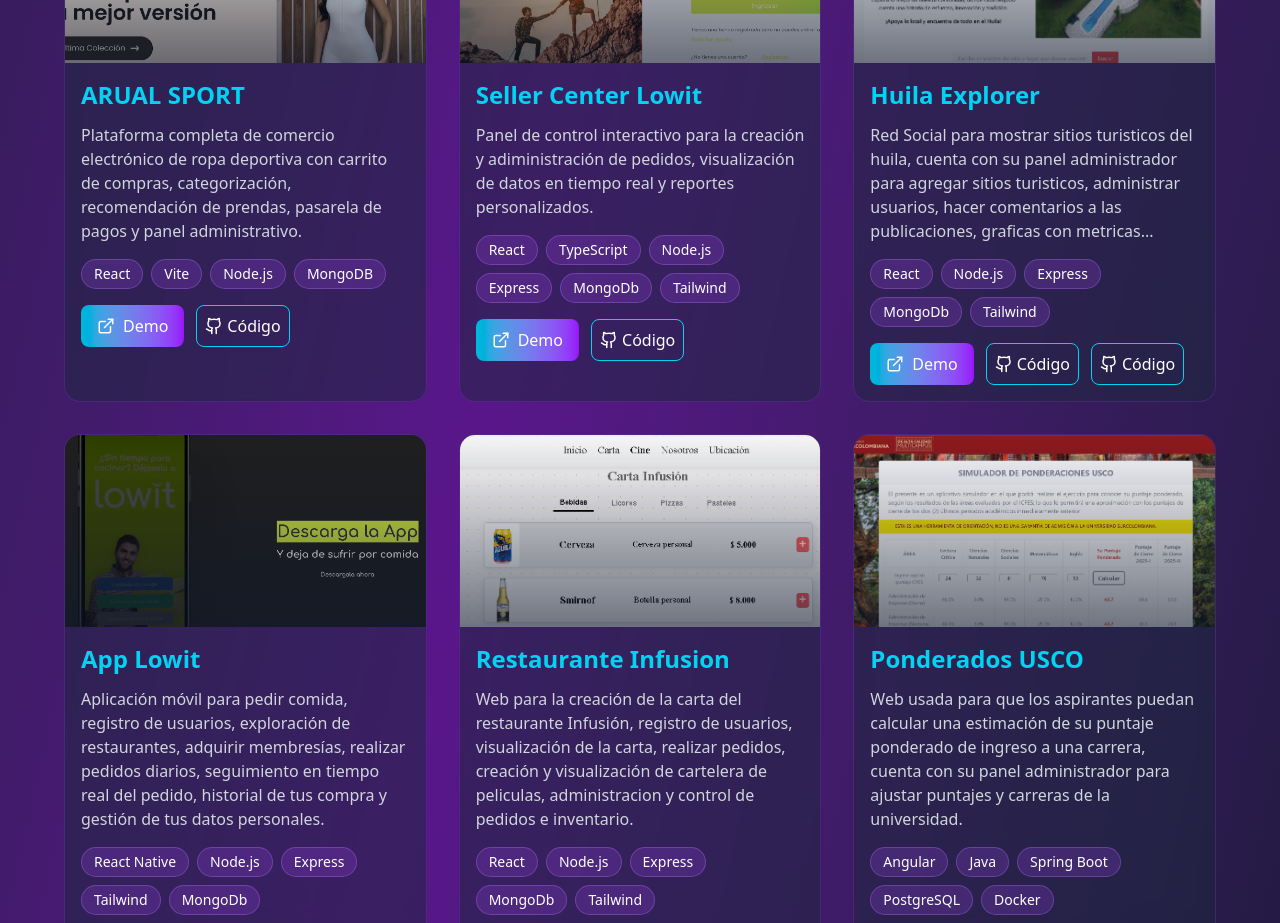
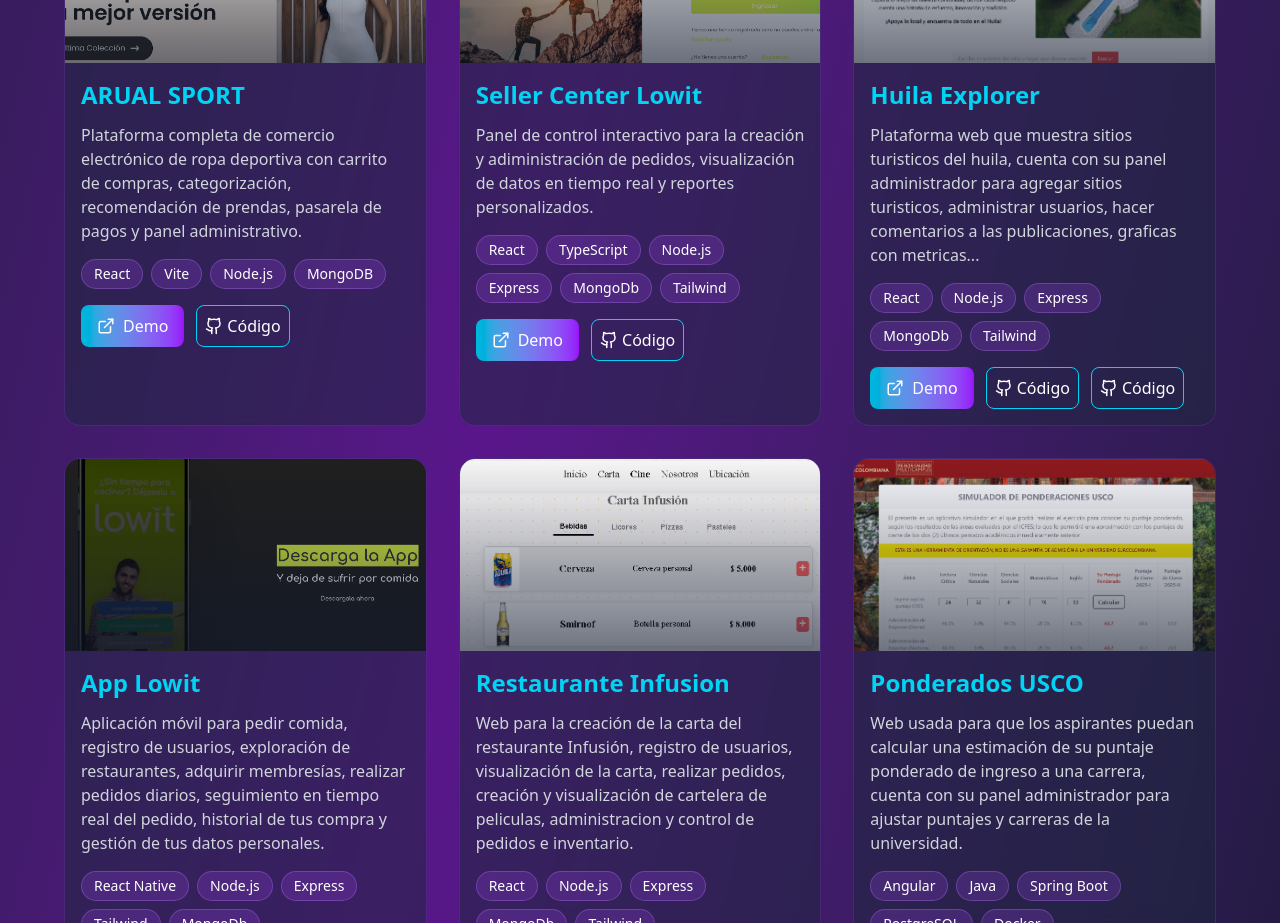
Before and after one commit to luis13xd/luistrujillolopez, a React (Vite) app: page / in a window 1280 px wide. Shown: the part 3120-4043 px from the top of the page. Built offline with nearby package versions, Linux system fonts and the light colour scheme.

Commit message:
austamos texto de hula exlorer marketing

```diff
--- a/src/data/proyectos.ts
+++ b/src/data/proyectos.ts
@@ -37,7 +37,7 @@ export const projectsData: Proyecto[] = [
   {
     titulo: "Huila Explorer",
     descripcion:
-      "Red Social para mostrar sitios turisticos del huila, cuenta con su panel administrador para agregar sitios turisticos, administrar usuarios, hacer comentarios a las publicaciones, graficas con metricas...",
+      "Plataforma web que muestra sitios turisticos del huila, cuenta con su panel administrador para agregar sitios turisticos, administrar usuarios, hacer comentarios a las publicaciones, graficas con metricas...",
     tecnologias: ["React", "Node.js", "Express", "MongoDb", "Tailwind"],
     imagen: huila,
     urlDemo: "https://huila-explorer.netlify.app/",
```
